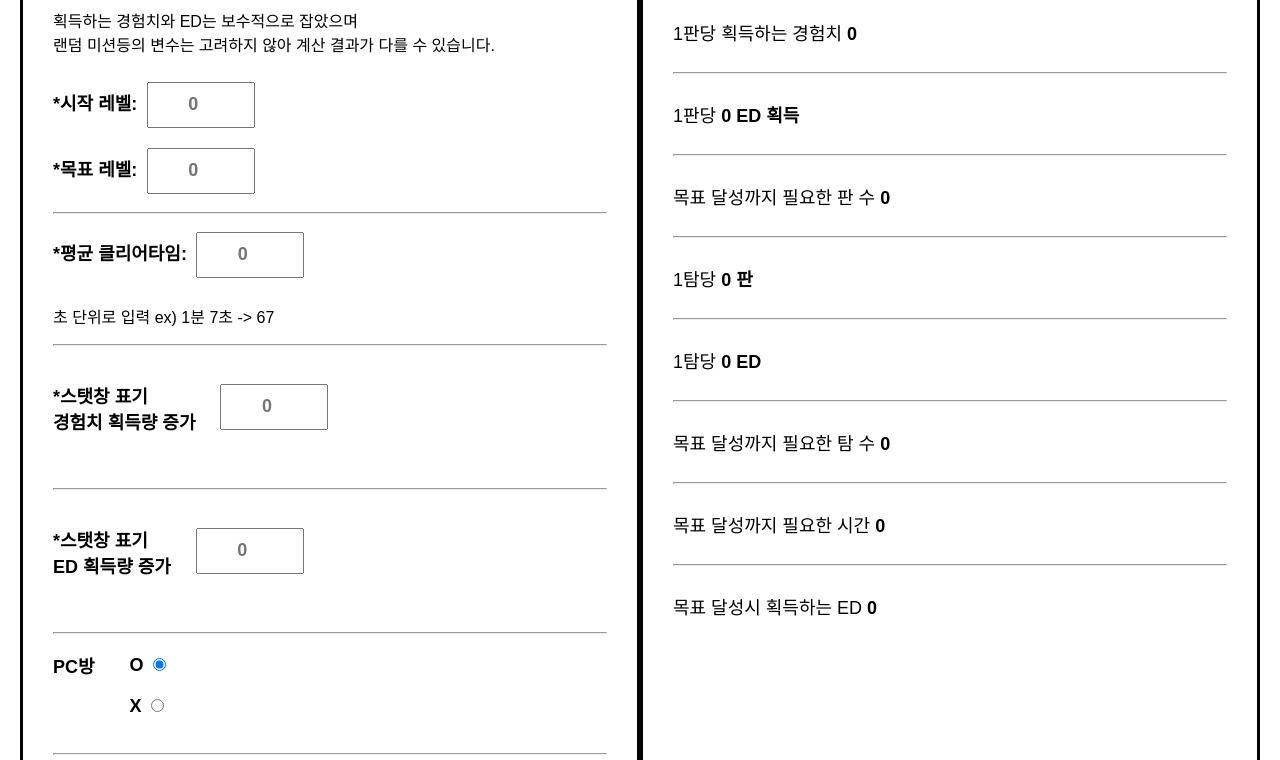
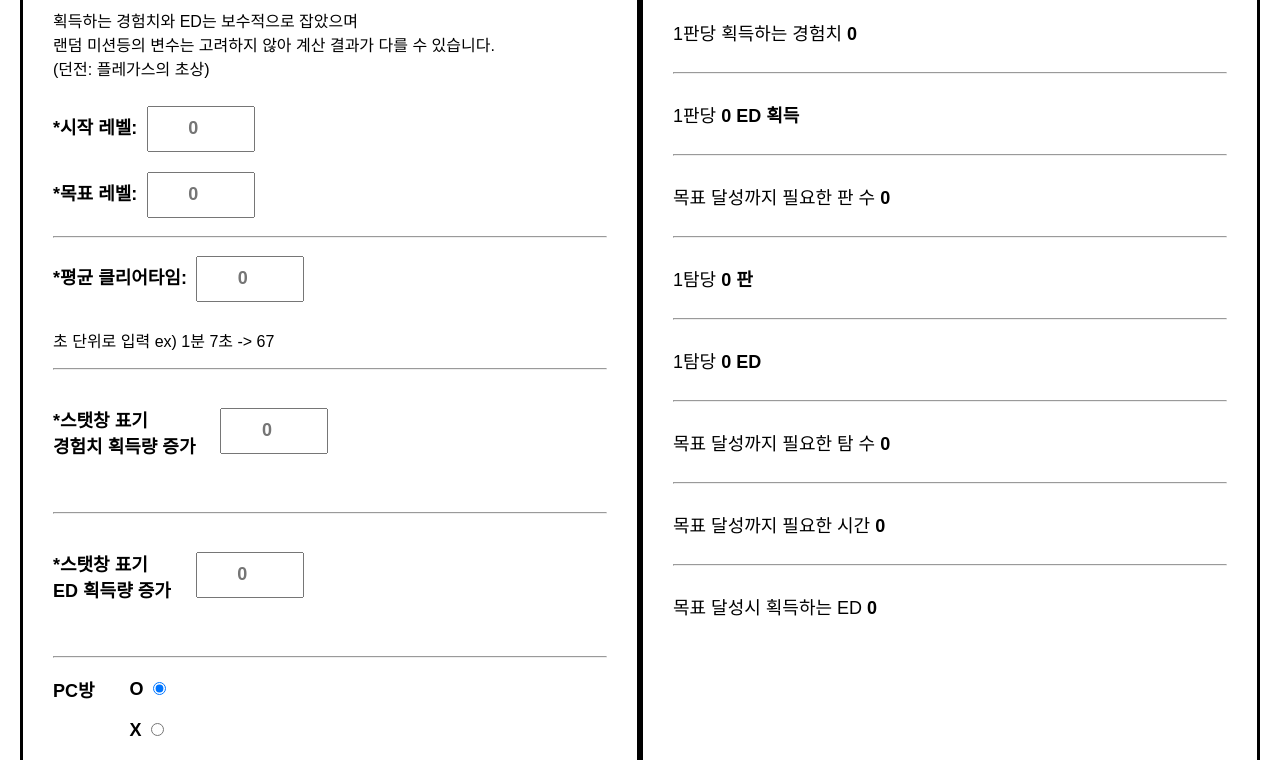
Before and after one commit to Ich-mag-dich/elsword, a plain HTML site: page index.html in a window 1280 px wide. Shown: the part 134-894 px from the top of the page. Drawn offline with Linux system fonts and the light colour scheme.

Commit message:
설명 추가

```diff
--- a/index.html
+++ b/index.html
@@ -60,6 +60,8 @@
           획득하는 경험치와 ED는 보수적으로 잡았으며
           <br />
           랜덤 미션등의 변수는 고려하지 않아 계산 결과가 다를 수 있습니다.
+          <br />
+          (던전: 플레가스의 초상)
         </p>
 
         <form id="expCalculator">
```
